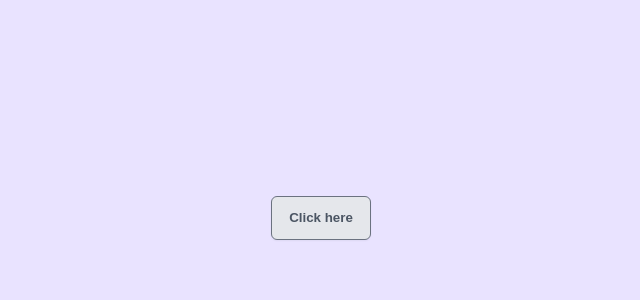
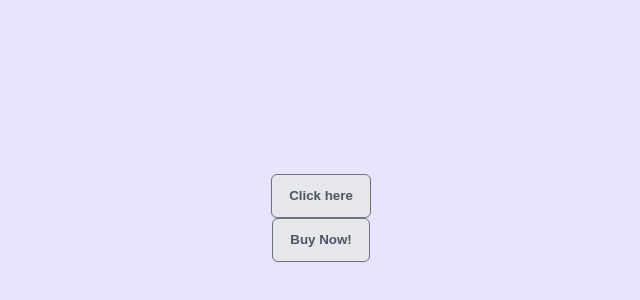
Before and after one commit to vishalicious213/react-buttons, a React (Vite) app: page / in a window 1280 px wide. Shown: the part 182-482 px from the top of the page, without its empty margins (319-959 px from the left). Built offline with nearby package versions, Linux system fonts and the light colour scheme.

Commit message:
added /components/Button-Children. rendering it in App. Passing in children between the opening/closing tags

```diff
--- /dev/null
+++ b/components/Button-Children.jsx
@@ -0,0 +1,5 @@
+export default function ButtonChildren(props) {
+    return (
+        <button>{props.children}</button>
+    )
+}
--- a/src/App.jsx
+++ b/src/App.jsx
@@ -1,11 +1,11 @@
 import Button from "../components/Button"
+import ButtonChildren from "../components/Button-Children"
 
 export default function App() {
-    console.log("React Buttons")
-
     return (
         <main>
             <Button text="Click here" />
+            <ButtonChildren>Buy Now!</ButtonChildren>
         </main>
     )
 }
```
